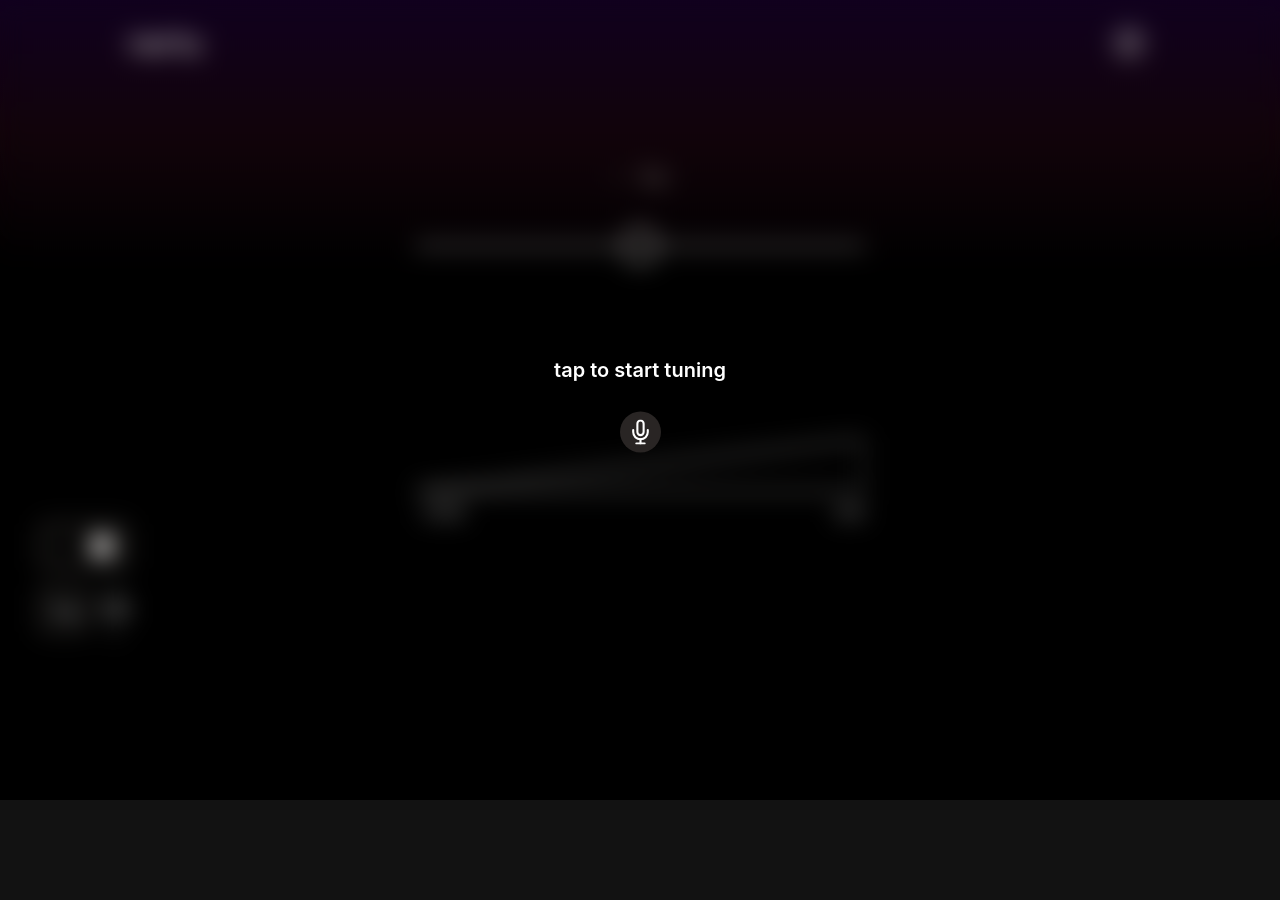
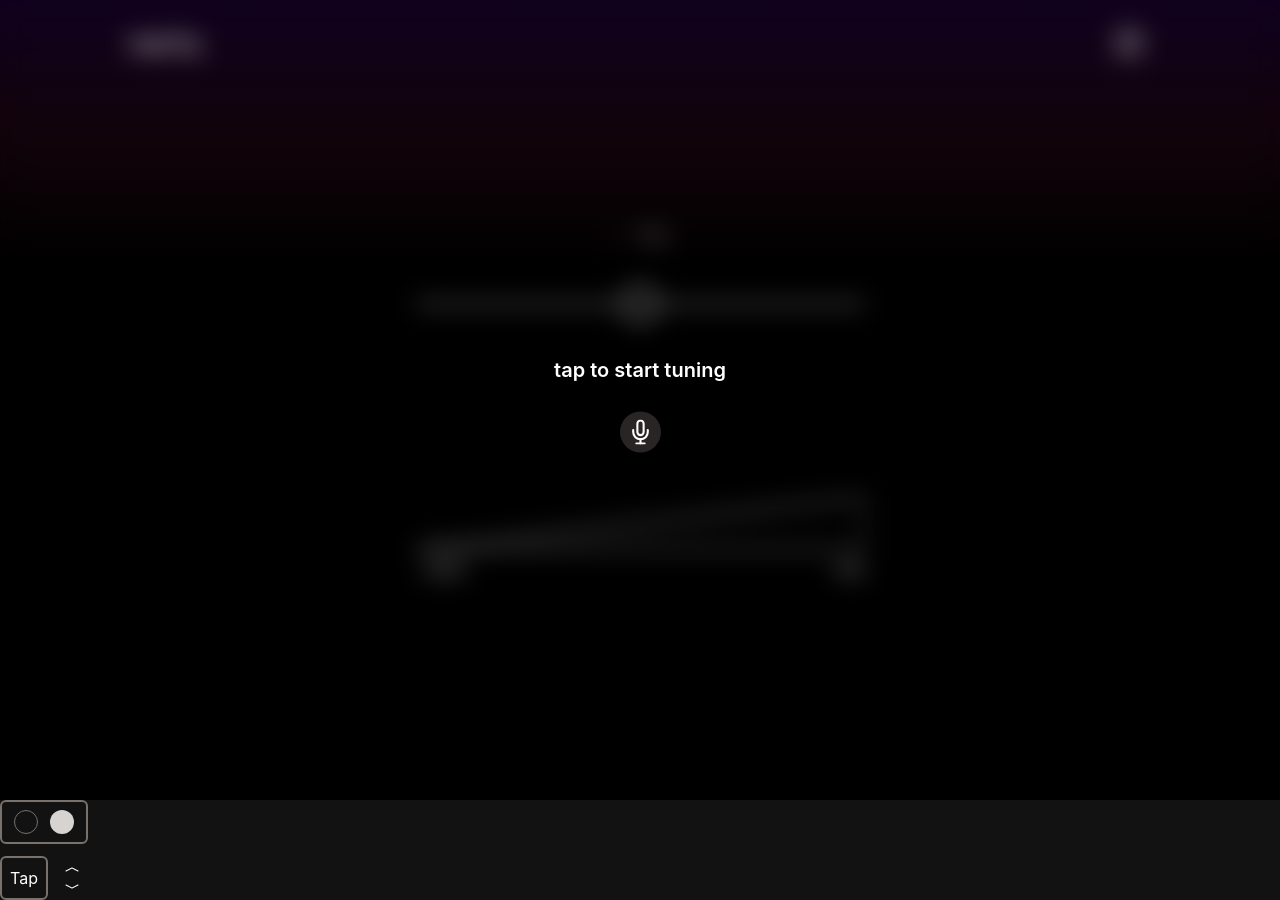
Before and after one commit to rezonmain/nertu, a React (Vite) app: page / in a window 1280 px wide. Before the commit the page ends 800 px from the top, so only its background shows below. Built offline with nearby package versions, Linux system fonts and the light colour scheme; a web font is replaced by a local one.

Commit message:
removed bug where a worker was created every fram ...haha 🥲

```diff
--- a/src/App.tsx
+++ b/src/App.tsx
@@ -10,9 +10,12 @@ function App() {
 	const [init, dispatch] = useReducer(settingsReducer, settings);
 	return (
 		<Layout>
-			<SettingsContext.Provider value={{ settings: init, dispatch }}>
-				<Tuner />
-			</SettingsContext.Provider>
+			<>
+				<SettingsContext.Provider value={{ settings: init, dispatch }}>
+					<Tuner />
+				</SettingsContext.Provider>
+				<MetronomeComponent />
+			</>
 		</Layout>
 	);
 }
--- a/src/components/Metronome/Metronome.tsx
+++ b/src/components/Metronome/Metronome.tsx
@@ -1,10 +1,11 @@
 import { useEffect, useRef, useState } from 'react';
 import Metronome from '../../lib/classes/Metronome';
 import { BsChevronCompactUp, BsChevronCompactDown } from 'react-icons/bs';
+import React from 'react';
 
 const MetronomeComponent = () => {
 	const [pingPong, setPingPong] = useState(false);
-	const metronome = useRef<Metronome>(new Metronome());
+	const metronome = useRef<Metronome | undefined>();
 	const [play, setPlay] = useState(false);
 
 	const startStop = () => {
@@ -13,9 +14,10 @@ const MetronomeComponent = () => {
 	};
 
 	useEffect(() => {
+		metronome.current = new Metronome();
 		metronome.current.onBeat(() => setPingPong((prev) => !prev));
 		return () => {
-			metronome.current.worker.terminate;
+			metronome.current?.worker.terminate();
 		};
 	}, []);
 
@@ -68,4 +70,4 @@ const MetronomeComponent = () => {
 	);
 };
 
-export default MetronomeComponent;
+export default React.memo(MetronomeComponent);
--- a/src/components/Tuner/Tuner.tsx
+++ b/src/components/Tuner/Tuner.tsx
@@ -46,7 +46,6 @@ function Tuner() {
 				/>
 				<LinearTuningLane data={store} color={color} />
 				<LoudnessMeter loudness={store?.loudness} color={color} />
-				<MetronomeComponent />
 			</div>
 		</>
 	);
```
